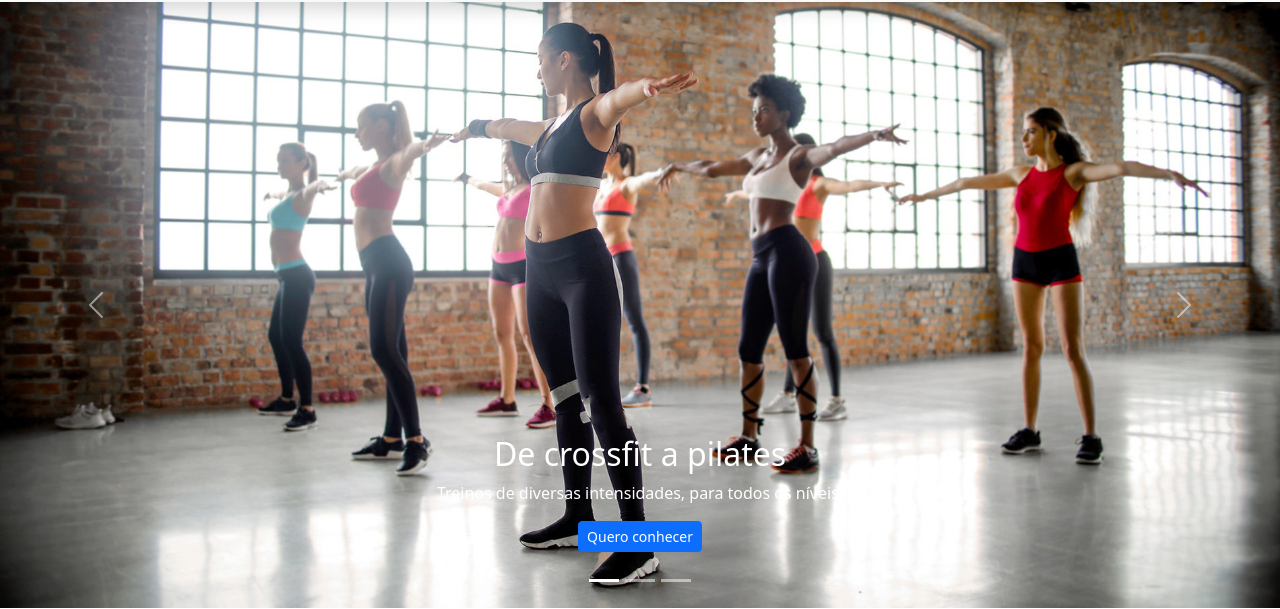
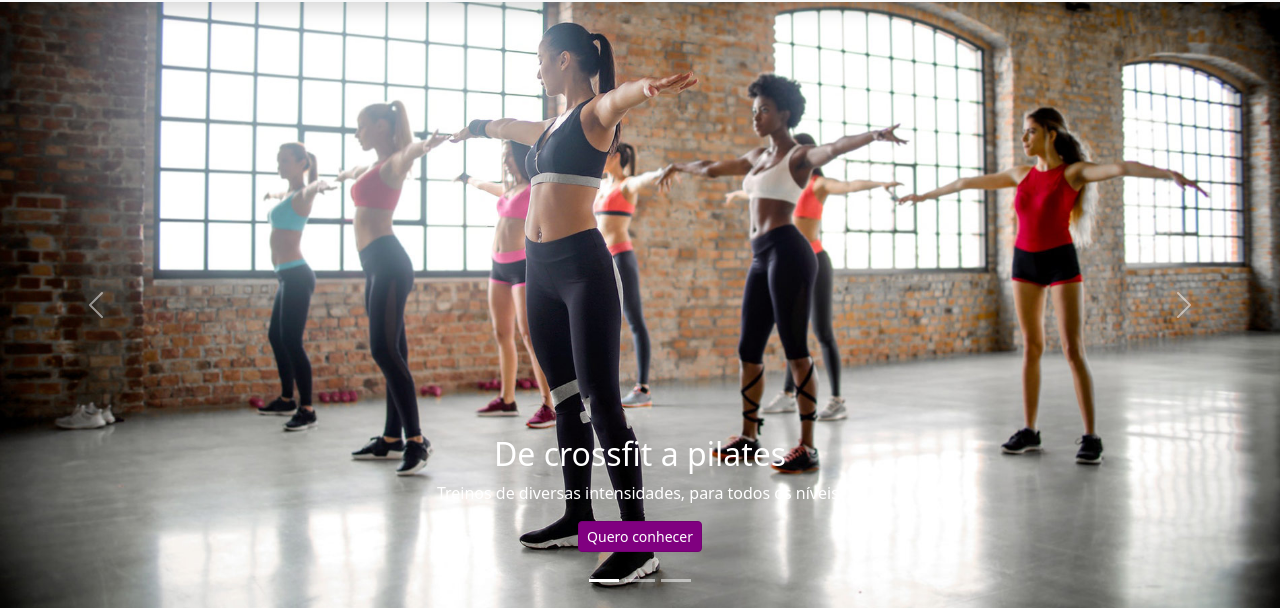
Before and after one commit to guilhermessanto/A-cademia, a plain HTML site: page index.html in a window 1280 px wide. Shown: the part 191-800 px from the top of the page. Drawn offline with nearby package versions, Linux system fonts and the light colour scheme.

Commit message:
Update style.css

```diff
--- a/style.css
+++ b/style.css
@@ -23,6 +23,7 @@
     width: auto;
     height: auto;
     z-index: 0;
+    /* vendor prefix */
     -ms-transform: translateX(-50%) translateY(-50%);
     -moz-transform: translateX(-50%) translateY(-50%);
     -webkit-transform: translateX(-50%) translateY(-50%);
@@ -44,6 +45,11 @@
     opacity: 0.5;
     z-index: 1;
   }
+  /* reescrevendo a classe do bootstrap */
+  .btn-primary{
+      background-color: purple;
+      border: 1px solid rgb(114, 1, 114);
+  }
 
   /* Media Query for devices withi coarse pointers and no hover functionality */
 
```
